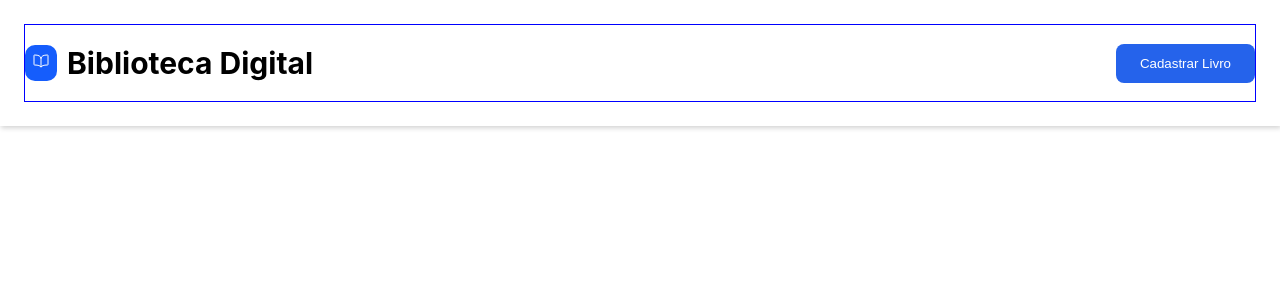
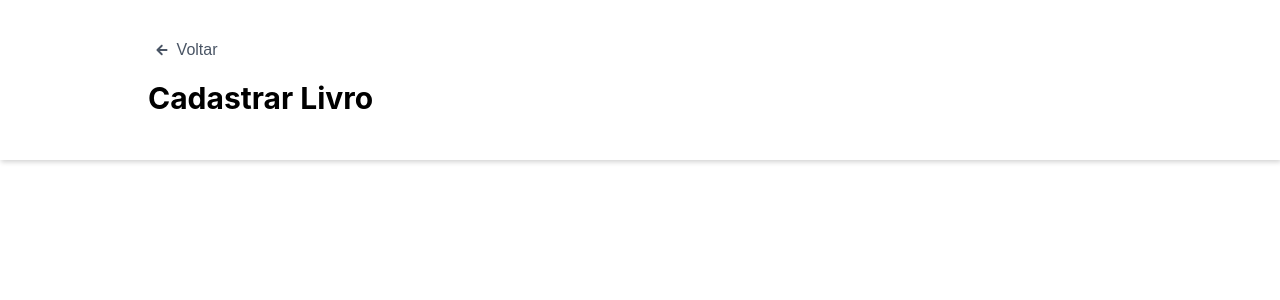
Before and after one commit to BencWislla/Library, a React (Create React App) app: page /RegisterBooks in a window 1280 px wide. Shown: the top 300 px of the page. Built offline with nearby package versions, Linux system fonts and the light colour scheme.

Commit message:
Header Registre

```diff
--- a/src/App.js
+++ b/src/App.js
@@ -1,10 +1,10 @@
-import { HeaderHome } from "./components/HeaderHome";
+import { HeaderRegister } from "./components/HeaderRegister";
 
 
 function App() {
   return (
     <div >
-      <HeaderHome />
+      <HeaderRegister />
     </div>
   );
 }
--- a/src/components/HeaderHome/index.jsx
+++ b/src/components/HeaderHome/index.jsx
@@ -4,8 +4,8 @@ import {
   ContentHeader,
   HeaderContent,
   IconBook,
-  TitleBook,
   TitleContainer,
+  TitleHeader,
 } from "./styles";
 
 export function HeaderHome() {
@@ -16,7 +16,7 @@ export function HeaderHome() {
           <IconBook>
             <IoBookOutline />
           </IconBook>
-          <TitleBook>Biblioteca Digital</TitleBook>
+          <TitleHeader>Biblioteca Digital</TitleHeader>
         </TitleContainer>
         <Button
           text={"Cadastrar Livro"}
--- a/src/components/HeaderHome/styles.js
+++ b/src/components/HeaderHome/styles.js
@@ -29,7 +29,7 @@ svg {
 `;
 
 
-export const TitleBook = styled.h1`
+export const TitleHeader = styled.h1`
 color: black;
 font-size: 1.875rem;
 font-weight: bold;
--- a/src/components/HeaderRegister/index.jsx
+++ b/src/components/HeaderRegister/index.jsx
@@ -0,0 +1,17 @@
+import { IoMdArrowRoundBack } from "react-icons/io";
+import { HeaderContent, TitleHeader } from "../HeaderHome/styles";
+import { ButtonHeader, RegisterHeader } from "./styles";
+
+export function HeaderRegister() {
+  return (
+    <HeaderContent>
+      <RegisterHeader>
+        <ButtonHeader>
+          <IoMdArrowRoundBack />
+          <span>Voltar</span>
+        </ButtonHeader>
+        <TitleHeader>Cadastrar Livro</TitleHeader>
+      </RegisterHeader>
+    </HeaderContent>
+  );
+}
--- a/src/components/HeaderRegister/styles.js
+++ b/src/components/HeaderRegister/styles.js
@@ -0,0 +1,20 @@
+import styled from "styled-components";
+
+export const RegisterHeader = styled.div`
+margin-left: 124px;
+display: flex;
+flex-direction: column;
+`;
+
+export const ButtonHeader = styled.button`
+border: none;
+background: none;
+color: #4A5565;
+font-size: 1rem;
+display: flex;
+flex-direction: row;
+align-items: center;
+gap: .4125rem;
+cursor: pointer;
+margin-top: 16px;
+`;
```
